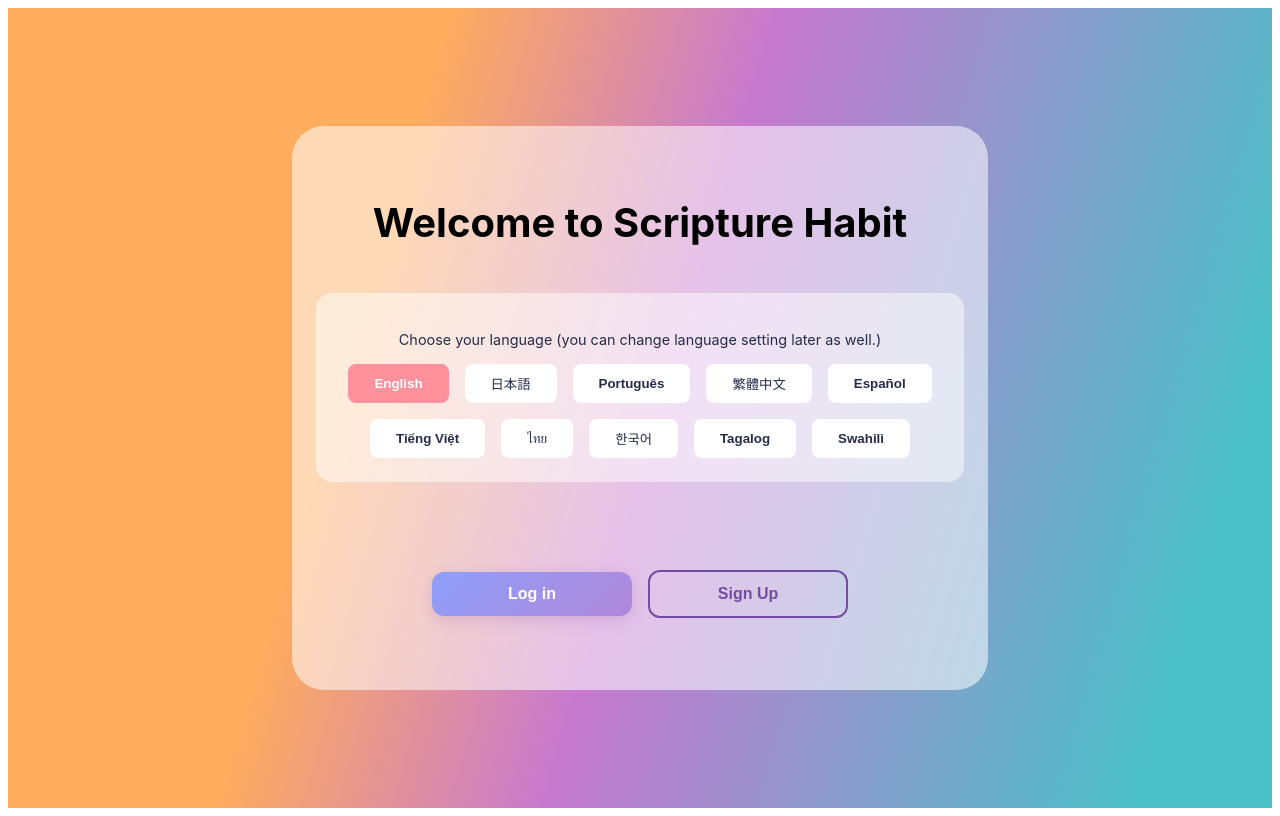
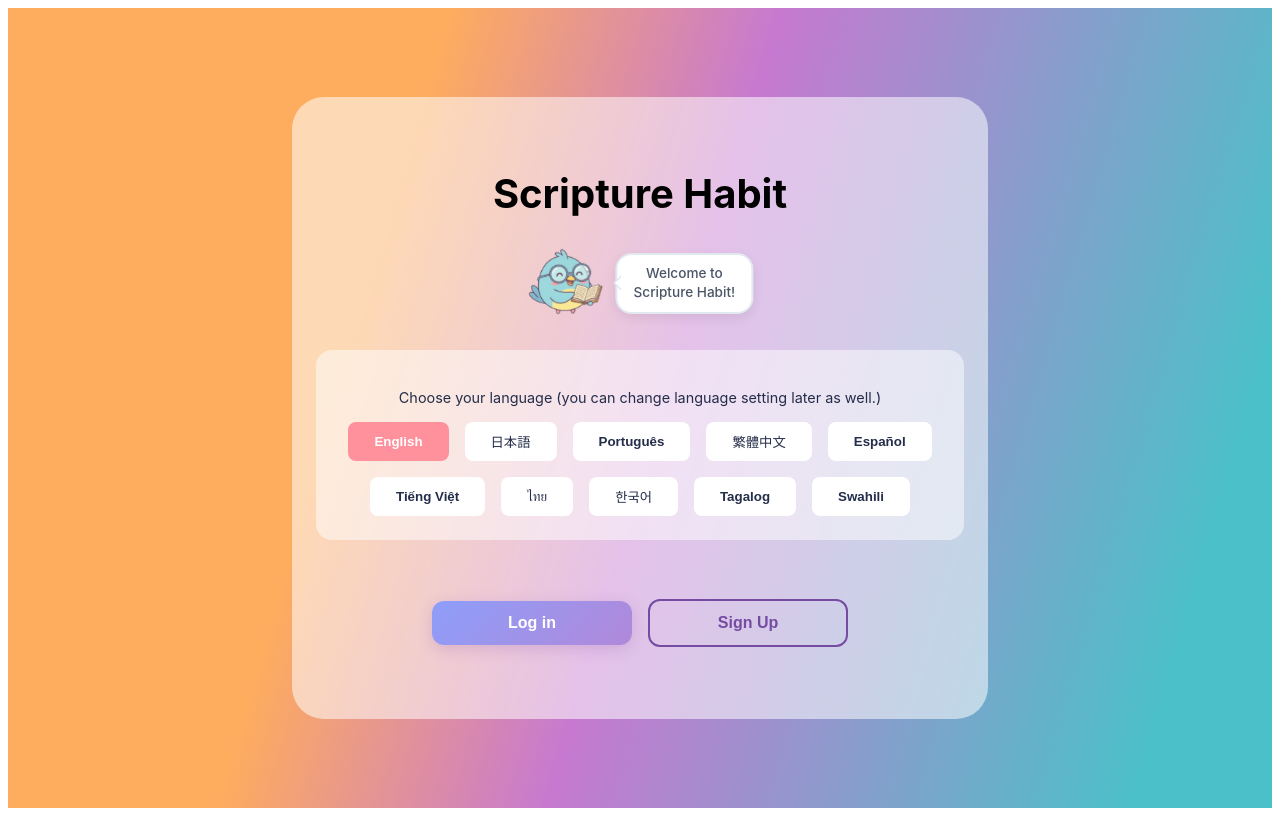
Before and after one commit to daijir/scripture-habit, a React (Vite) app in the folder scripture-habit/: page / in a window 1280 px wide. Built offline with nearby package versions, Linux system fonts and the light colour scheme; no server answers.

Commit message:
add mascot to welcome page

```diff
--- a/scripture-habit/src/Components/Welcome/Welcome.css
+++ b/scripture-habit/src/Components/Welcome/Welcome.css
@@ -3,7 +3,7 @@
     flex-direction: column;
     align-items: center;
     justify-content: center;
-    gap: 2rem;
+    gap: 1.2rem;
     padding: 3rem;
     text-align: center;
     max-width: 600px;
@@ -12,8 +12,12 @@
 
 .welcome-container h1 {
     font-size: 2.5rem;
-    margin-bottom: 1rem;
+    margin-bottom: 0;
     color: var(--black);
+}
+
+.welcome-container .mascot-container {
+    margin: 0.5rem 0;
 }
 
 .language-selection {
@@ -21,7 +25,7 @@
     padding: 1.5rem;
     border-radius: 1rem;
     width: 100%;
-    margin-bottom: 1rem;
+    margin-bottom: 0;
 }
 
 .language-instruction {
@@ -137,8 +141,8 @@
 
     .welcome-container h1 {
         font-size: 1.8rem;
-        margin-top: 1rem;
-        margin-bottom: 0.5rem;
+        margin-top: 0.5rem;
+        margin-bottom: 0;
     }
 
     .language-selection {
--- a/scripture-habit/src/Components/Welcome/Welcome.jsx
+++ b/scripture-habit/src/Components/Welcome/Welcome.jsx
@@ -1,6 +1,7 @@
 import React from 'react';
 import { Link } from 'react-router-dom';
 import Button from '../Button/Button';
+import Mascot from '../Mascot/Mascot';
 import { useLanguage } from '../../Context/LanguageContext';
 import './Welcome.css';
 
@@ -10,6 +11,8 @@
     return (
         <div className="AppGlass welcome-container">
             <h1>{t('welcome.title')}</h1>
+
+            <Mascot customMessage={t('mascot.welcomeMessage')} />
 
             <div className="language-selection">
                 <p className="language-instruction">
```
Also changed, not shown: scripture-habit/src/Data/Translations.js.
